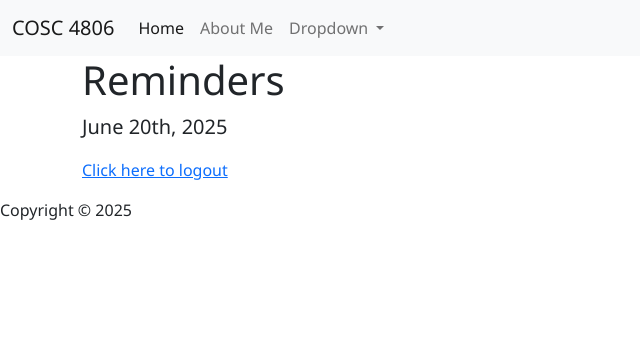
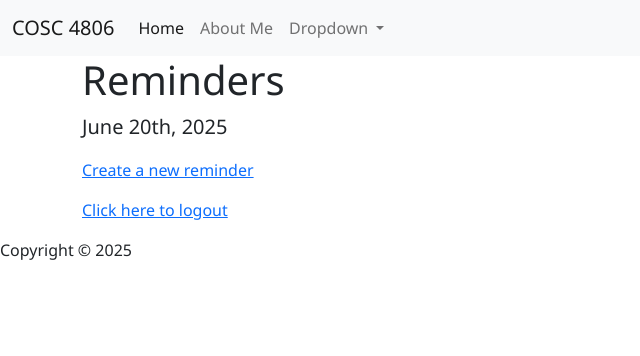
Before and after one commit to miya-algoma/cosc-4806-4, a PHP site: page / in a window 1280 px wide. Shown: the top 356 px of the page, without its empty margins (0-640 px from the left). Run offline with PHP 8.4, Linux system fonts and the light colour scheme; the visitor is signed in with stand-in values (Sample User, id 1); data that the repository does not hold is empty.

Commit message:
Added create a new reminder

```diff
--- a/app/views/home/index.php
+++ b/app/views/home/index.php
@@ -18,6 +18,7 @@
 
     <div class="row">
         <div class="col-lg-12">
+            <p><a href="/reminders/create">Create a new reminder</a></p>
             <p><a href="/logout">Click here to logout</a></p>
         </div>
     </div>
```
